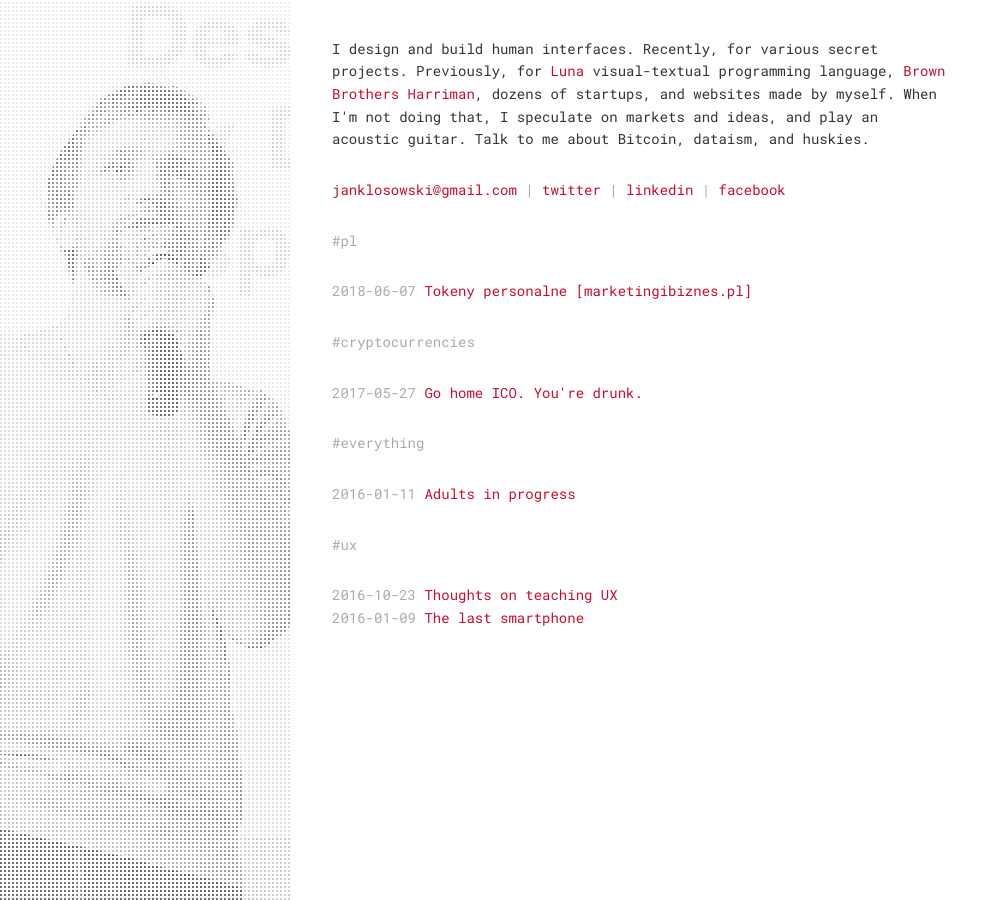
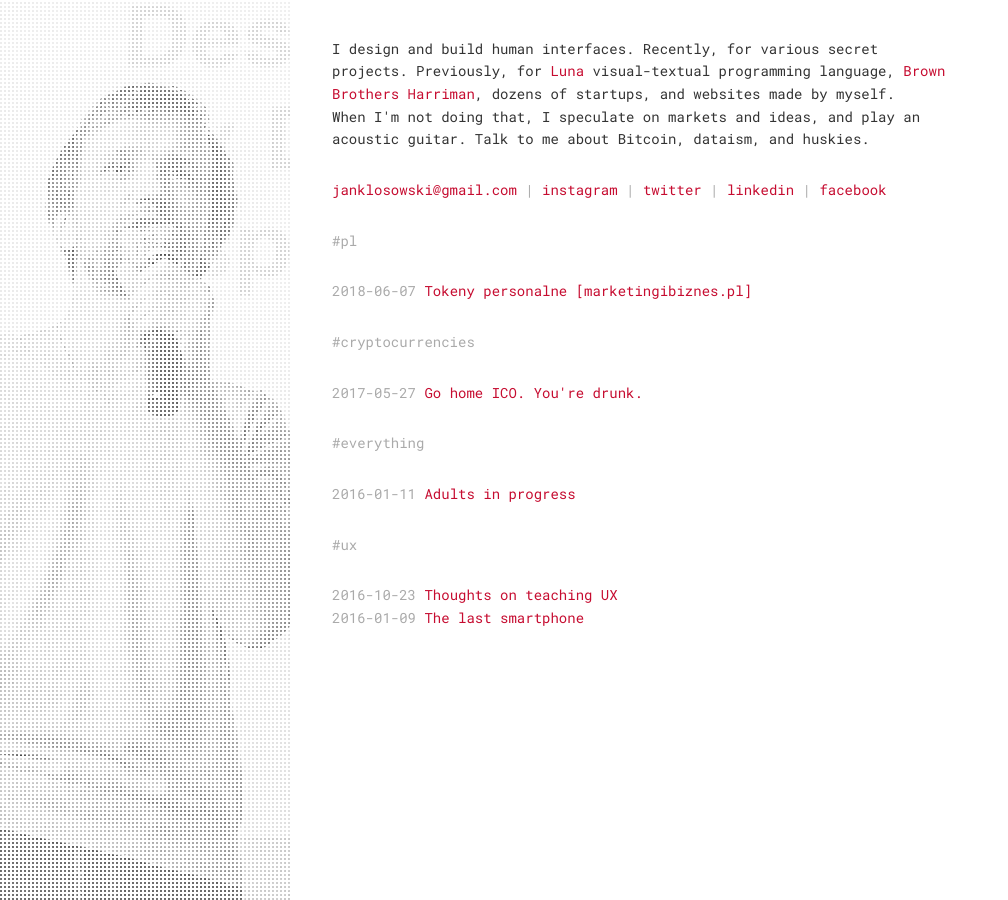
Before and after one commit to janklosowski/janklosowski-website, a Jekyll site: the page built from index.html, in a window 1280 px wide. Shown: the whole page, without its empty margins (0-1008 px from the left). Built offline with Jekyll 4.4.1, drawn with Linux system fonts in a browser that asks for light colours.

Commit message:
instagram link

```diff
--- a/index.html
+++ b/index.html
@@ -14,15 +14,16 @@ bodyclass: 	homeview
             <a href="http://luna-lang.org">Luna</a> visual-textual programming
             language, <a target="_blank" href="http://bbh.com">
             Brown Brothers Harriman</a>, dozens of startups, and websites made
-            by myself. When I'm not doing that, I speculate on markets and ideas,
+            by myself. When&nbsp;I'm not doing that, I speculate on markets and ideas,
             and play an acoustic guitar. Talk to me about Bitcoin, dataism,
             and huskies.</h1>
 
         <p class="sociallinks">
 			<span id="e223085400">[javascript protected email address]</span><script type="text/javascript">/*<![CDATA[*/eval("var a=\"PB49_JCVOaqAtxwGn0.S-RkrTL3jYiNuKsmoyv7gXldpFIf2M+HD61h5beU@W8EZzcQ\";var b=a.split(\"\").sort().join(\"\");var c=\"HlhD65@5Z@D+x21l+64p51\";var d=\"\";for(var e=0;e<c.length;e++)d+=b.charAt(a.indexOf(c.charAt(e)));document.getElementById(\"e223085400\").innerHTML=\"<a href=\\\"mailto:\"+d+\"\\\">\"+d+\"</a>\"")/*]]>*/</script>
-			| <a href="https://twitter.com/klos" rel="nofollow" target="_blank">twitter</a>
-			| <a href="https://www.linkedin.com/in/janklosowski" rel="nofollow" target="_blank">linkedin</a>
-			| <a href="https://www.facebook.com/janklosowski" rel="nofollow" target="_blank">facebook</a>
+			      | <a href="https://www.instagram.com/janklosowski/" rel="nofollow" target="_blank">instagram</a>
+            | <a href="https://twitter.com/klos" rel="nofollow" target="_blank">twitter</a>
+            | <a href="https://www.linkedin.com/in/janklosowski" rel="nofollow" target="_blank">linkedin</a>
+			      | <a href="https://www.facebook.com/janklosowski" rel="nofollow" target="_blank">facebook</a>
         </p>
     </header>
 
```
